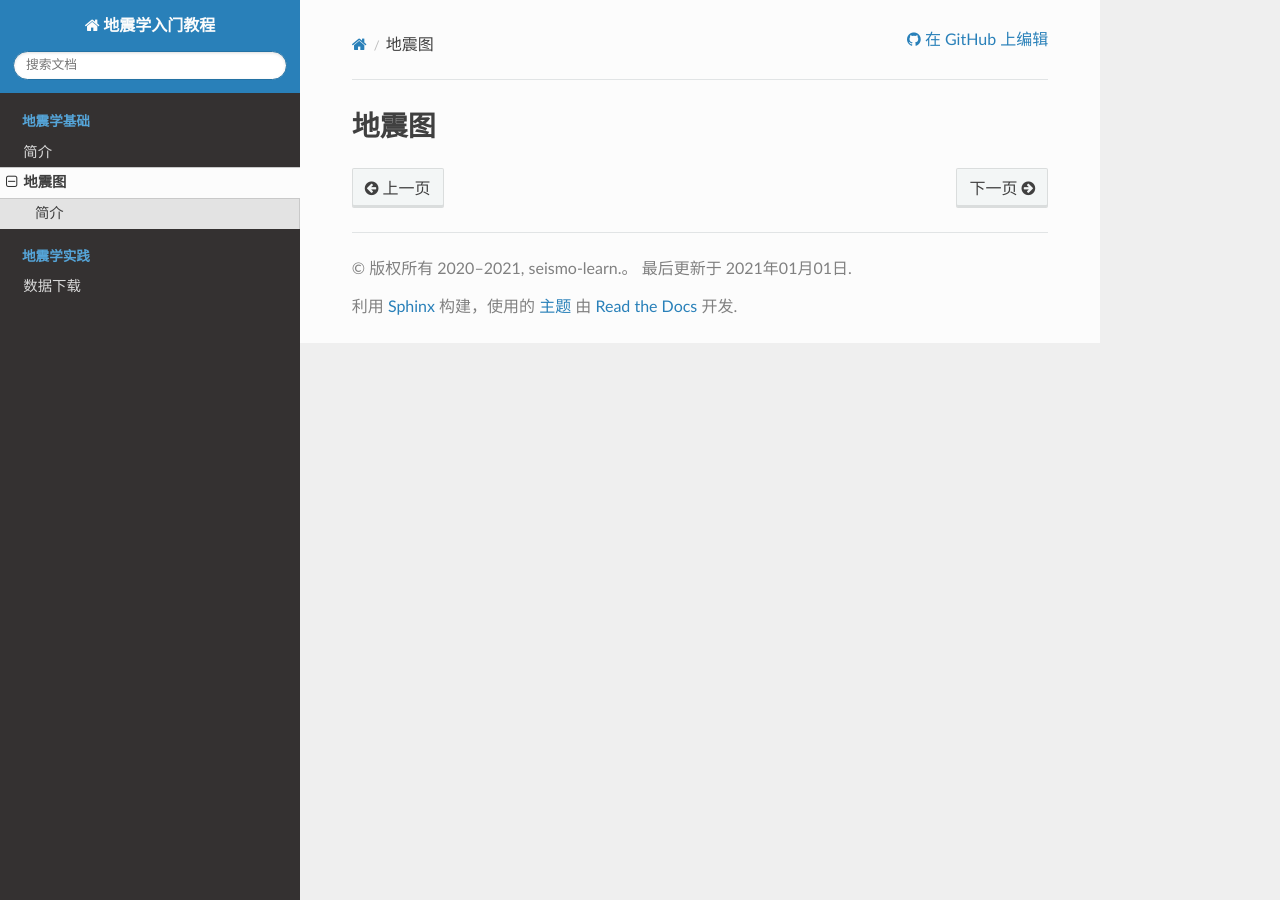
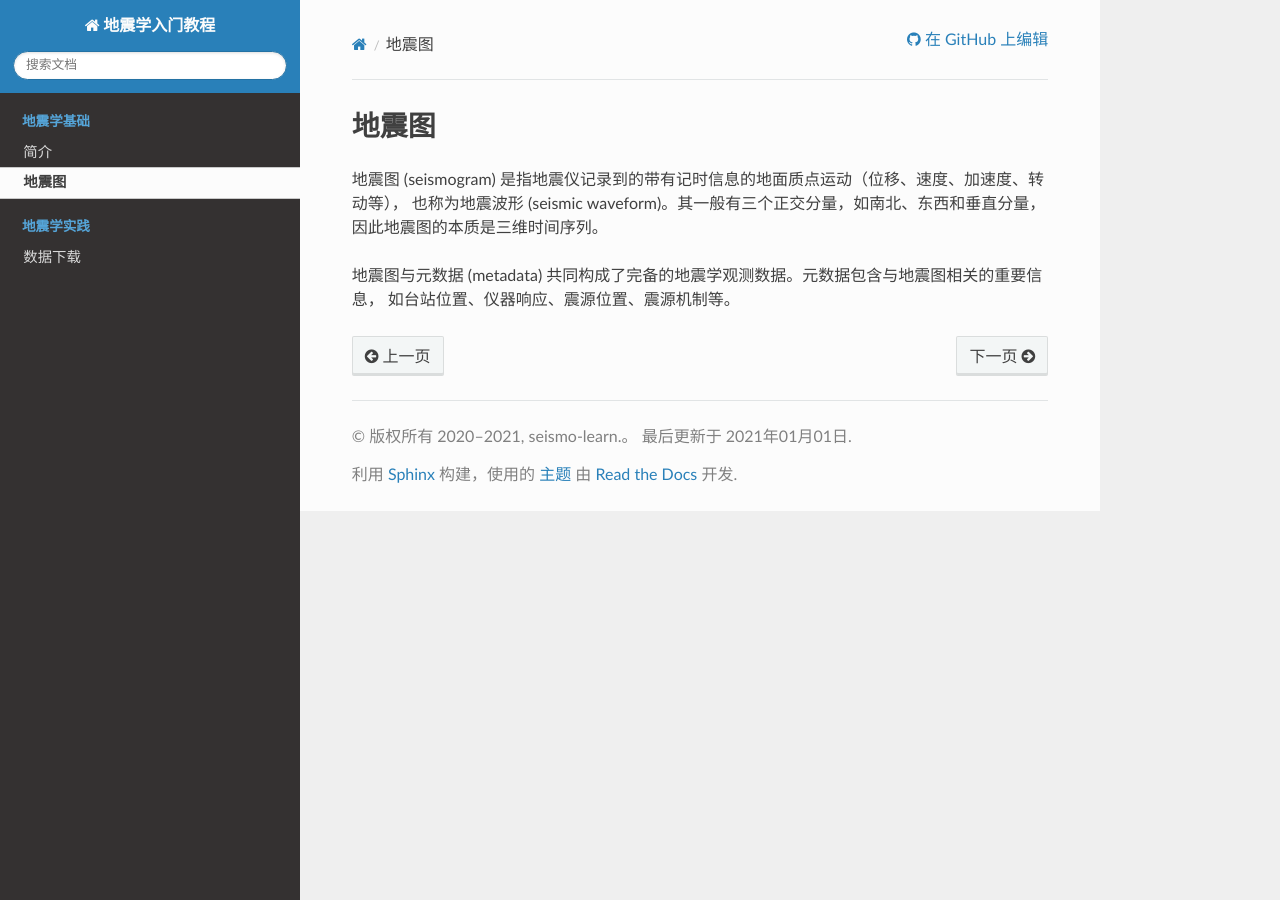
Before and after one commit to seismo-learn/seismology101, a Sphinx documentation site: the page built from source/seismogram/index.rst, in a window 1280 px wide. Built offline with Sphinx 7.4.7 and the Read the Docs theme 2.0.0, drawn with Linux system fonts in a browser that asks for light colours.

Commit message:
Update index

```diff
--- a/source/seismogram/index.rst
+++ b/source/seismogram/index.rst
@@ -1,8 +1,9 @@
 地震图
 ======
 
+地震图 (seismogram) 是指地震仪记录到的带有记时信息的地面质点运动（位移、速度、加速度、转动等），
+也称为地震波形 (seismic waveform)。其一般有三个正交分量，如南北、东西和垂直分量，
+因此地震图的本质是三维时间序列。
 
-.. toctree::
-   :hidden:
-
-   introduction
+地震图与元数据 (metadata) 共同构成了完备的地震学观测数据。元数据包含与地震图相关的重要信息，
+如台站位置、仪器响应、震源位置、震源机制等。
```
Also changed, not shown: source/seismogram/introduction.rst (deleted, +0 -9 lines).
